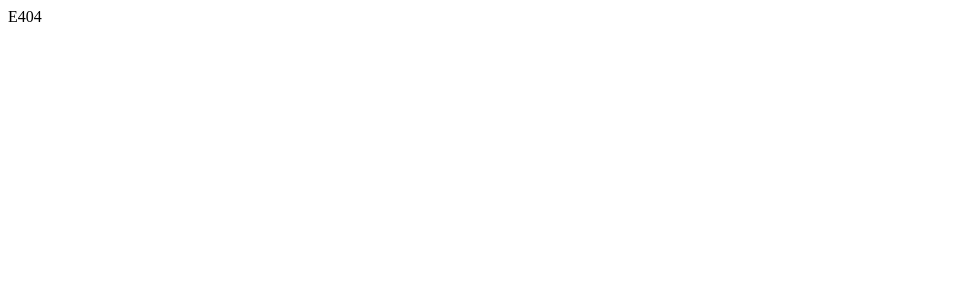
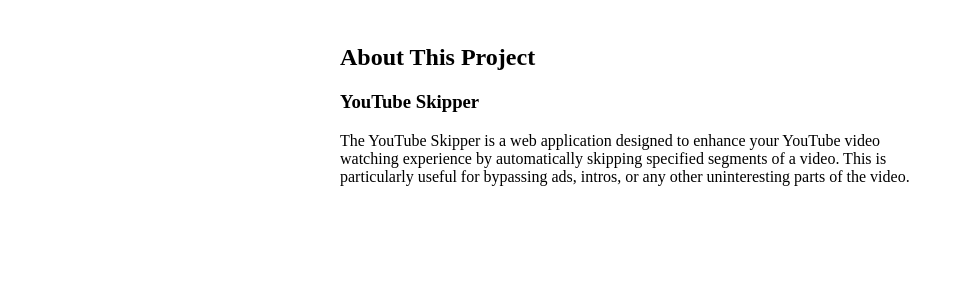
Before and after one commit to skorotkiewicz/youtube-skipper, a React app: page /about in a window 1280 px wide. Shown: the top 300 px of the page, without its empty margins (0-964 px from the left). Built offline with nearby package versions, Linux system fonts and the light colour scheme; the HTML template or start-up script is replaced by a standard one.

Commit message:
global scss and about page

```diff
--- a/src/App.jsx
+++ b/src/App.jsx
@@ -2,7 +2,6 @@
 import YouTube from "react-youtube";
 import { useNavigate, useLocation } from "react-router-dom";
 import { timeToSeconds } from "./helpers";
-import "./YouTubeSkipper.scss";
 
 const YouTubeSkipper = () => {
   const [videoId, setVideoId] = useState("");
--- a/src/index.jsx
+++ b/src/index.jsx
@@ -4,7 +4,9 @@
 import { Routes, Route, Outlet, Link } from "react-router-dom";
 import App from "./App";
 import Video from "./pages/Video";
+import About from "./pages/About";
 import E404 from "./pages/E404";
+import "./YouTubeSkipper.scss";
 
 const root = ReactDOM.createRoot(document.getElementById("root"));
 root.render(
@@ -13,7 +15,7 @@
       <Routes>
         <Route index element={<App />} />
         <Route path="video" element={<Video />} />
-        {/* <Route path="about" element={<About />} /> */}
+        <Route path="about" element={<About />} />
         <Route path="*" element={<E404 />} />
       </Routes>
     </BrowserRouter>
--- a/src/pages/About.jsx
+++ b/src/pages/About.jsx
@@ -0,0 +1,18 @@
+import React from "react";
+
+const About = () => {
+  return (
+    <div className="youtube-skipper">
+      <h2>About This Project</h2>
+      <h3>YouTube Skipper</h3>
+      <p>
+        The YouTube Skipper is a web application designed to enhance your
+        YouTube video watching experience by automatically skipping specified
+        segments of a video. This is particularly useful for bypassing ads,
+        intros, or any other uninteresting parts of the video.
+      </p>
+    </div>
+  );
+};
+
+export default About;
--- a/src/pages/Video.jsx
+++ b/src/pages/Video.jsx
@@ -1,6 +1,5 @@
 import React, { useState, useRef, useEffect } from "react";
 import YouTube from "react-youtube";
-import "./../YouTubeSkipper.scss";
 import { timeToSeconds } from "../helpers";
 
 const Video = () => {
```
